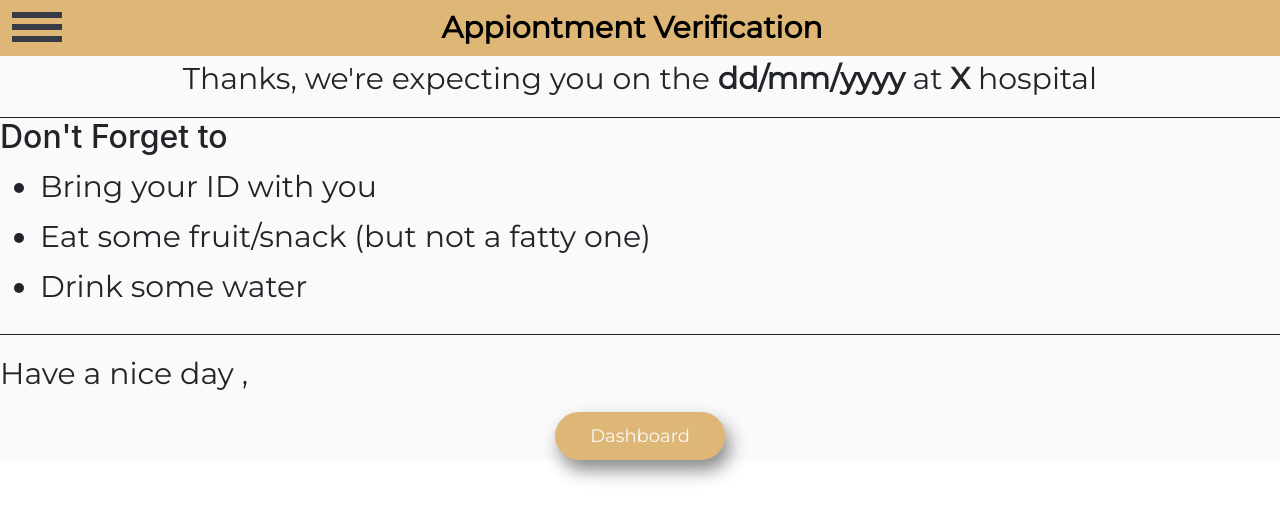
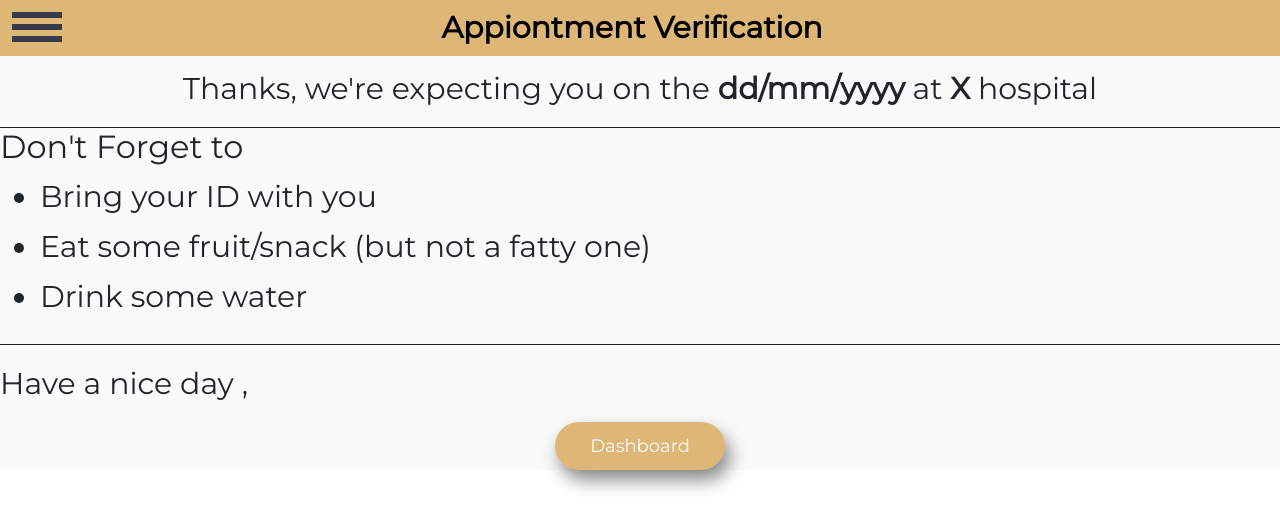
Before and after one commit to startach/ZM-BloodComponents, a React (Create React App) app in the folder client/: page /appver in a window 1280 px wide. Shown: the top 530 px of the page. Built offline with nearby package versions, Linux system fonts and the light colour scheme.

Commit message:
FIXES headers

```diff
--- a/client/src/components/verificationList/verificationList.css
+++ b/client/src/components/verificationList/verificationList.css
@@ -3,6 +3,7 @@
     justify-content: center;
     align-items: center;
     border-bottom: 1px solid;
+    margin-top: 10px;
 }
 
 #introHeader {
@@ -14,6 +15,7 @@
     display: flex;
     justify-content: flex-start;
     align-items: center;
+    font-family: 'Montserrat';
 }
 
 
```
